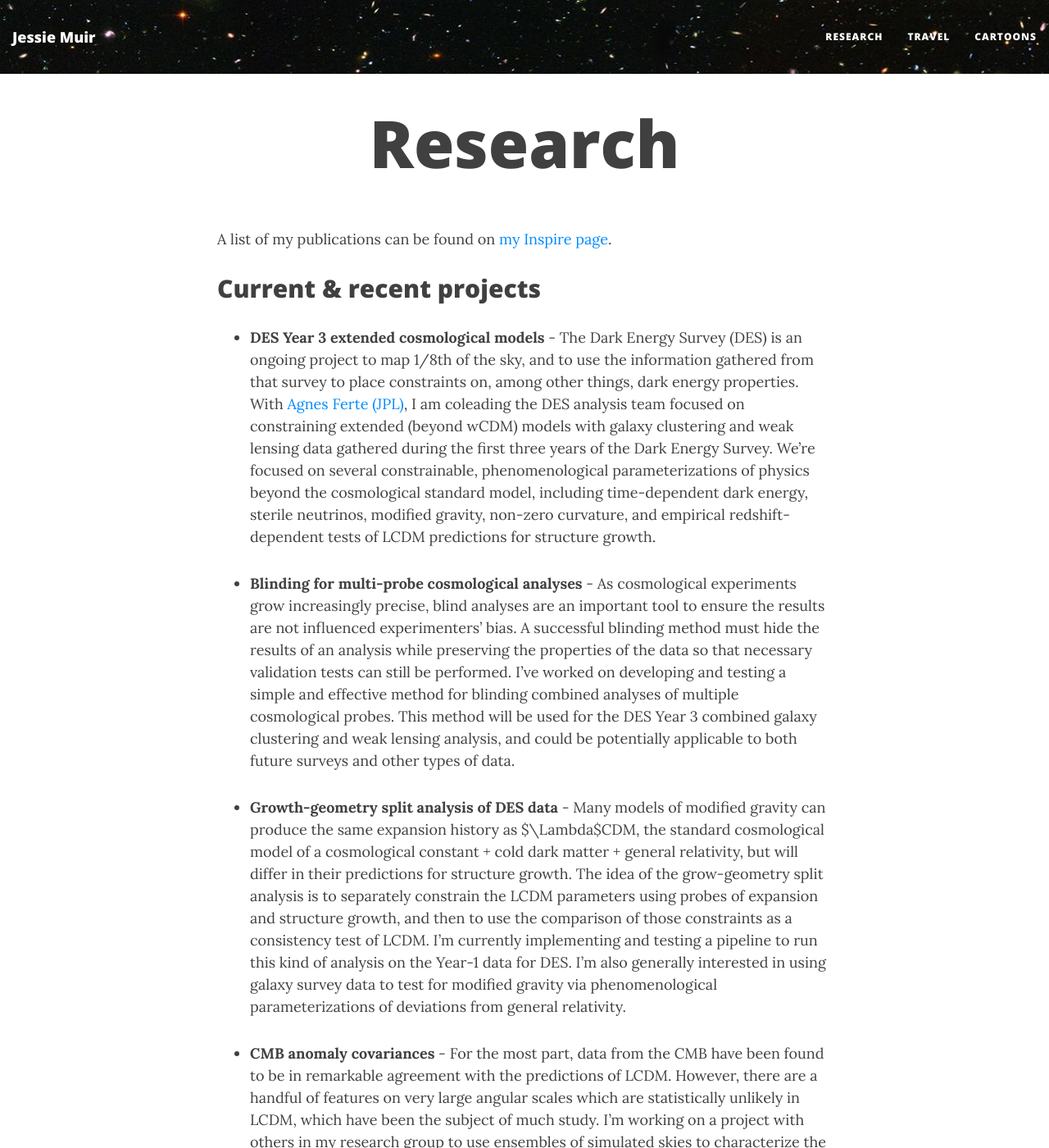
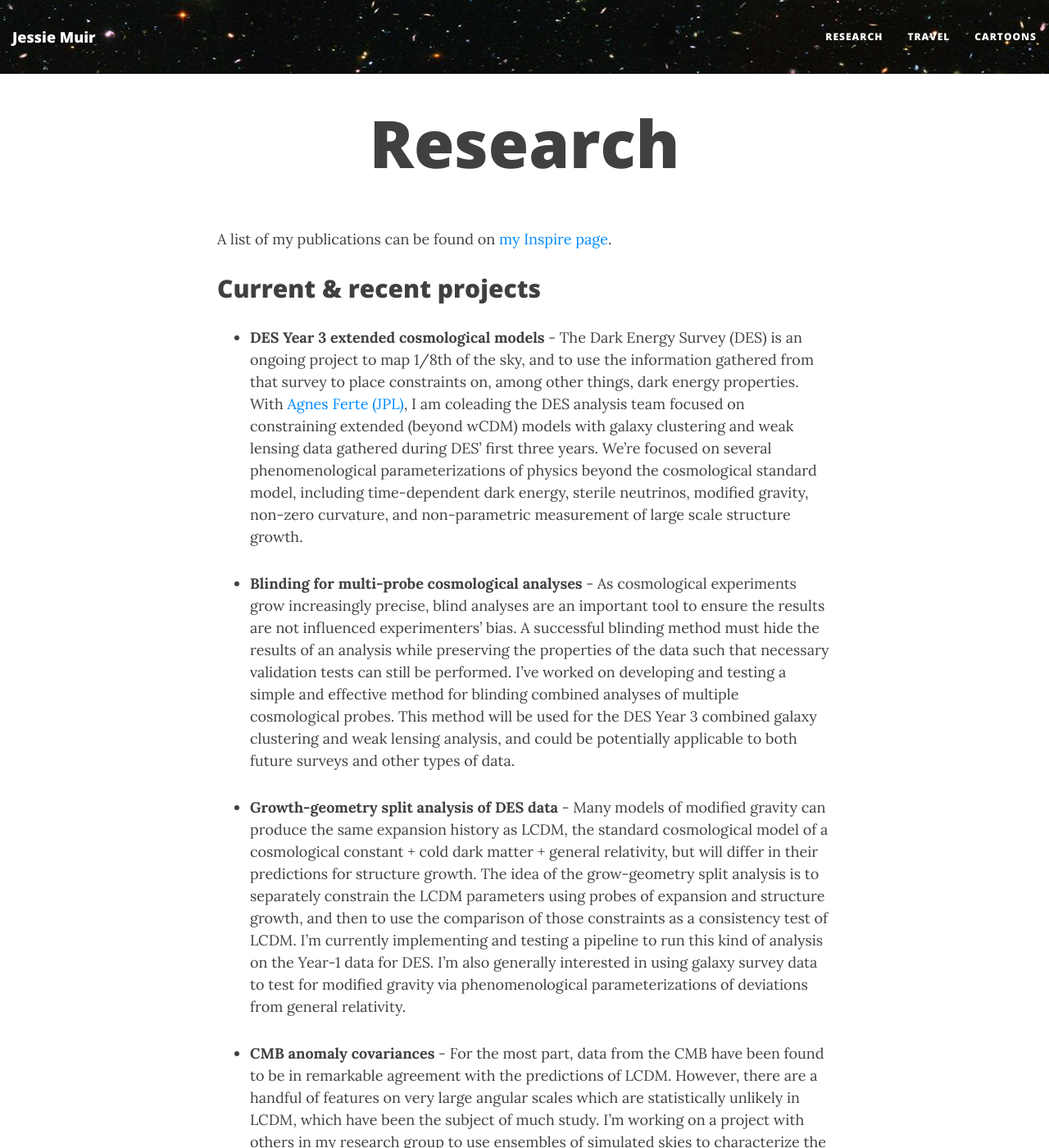
Before and after one commit to jessmuir/jessmuir.github.io, a Jekyll site: the page built from research.md, in a window 1280 px wide and 1400 px high. Shown: the whole window at 82% size. Built offline with Jekyll 4.4.1, drawn with Linux system fonts in a browser that asks for light colours; nearby versions of some CDN libraries.

Commit message:
research description update

```diff
--- a/research.md
+++ b/research.md
@@ -7,11 +7,11 @@ A list of my publications can be found on [my Inspire page](https://inspirehep.n
 
 ## Current & recent projects
 
-* **DES Year 3 extended cosmological models** - The Dark Energy Survey (DES) is an ongoing project to map 1/8th of the sky, and to use the information gathered from that survey to place constraints on, among other things, dark energy properties. With [Agnes Ferte (JPL)](https://science.jpl.nasa.gov/people/Ferte/), I am coleading the DES analysis team focused on constraining extended (beyond wCDM) models with galaxy clustering and weak lensing data gathered during the first three years of the Dark Energy Survey. We're focused on several constrainable, phenomenological parameterizations of physics beyond the cosmological standard model, including time-dependent dark energy, sterile neutrinos, modified gravity, non-zero curvature, and empirical redshift-dependent tests of LCDM predictions for structure growth.
+* **DES Year 3 extended cosmological models** - The Dark Energy Survey (DES) is an ongoing project to map 1/8th of the sky, and to use the information gathered from that survey to place constraints on, among other things, dark energy properties. With [Agnes Ferte (JPL)](https://science.jpl.nasa.gov/people/Ferte/), I am coleading the DES analysis team focused on constraining extended (beyond wCDM) models with galaxy clustering and weak lensing data gathered during DES' first three years. We're focused on several phenomenological parameterizations of physics beyond the cosmological standard model, including time-dependent dark energy, sterile neutrinos, modified gravity, non-zero curvature, and non-parametric measurement of large scale structure growth.
 
-* **Blinding for multi-probe cosmological analyses** - As cosmological experiments grow increasingly precise, blind analyses are an important tool to ensure the results are not influenced experimenters' bias. A successful blinding method must hide the results of an analysis  while preserving the properties of the data so that necessary validation tests can still be performed. I've worked on developing and testing a simple and effective method for blinding combined analyses of multiple  cosmological probes. This method will be used for the  DES Year 3 combined galaxy clustering and weak lensing analysis, and could be potentially applicable to both future surveys and other types of data.
+* **Blinding for multi-probe cosmological analyses** - As cosmological experiments grow increasingly precise, blind analyses are an important tool to ensure the results are not influenced experimenters' bias. A successful blinding method must hide the results of an analysis  while preserving the properties of the data such that necessary validation tests can still be performed. I've worked on developing and testing a simple and effective method for blinding combined analyses of multiple  cosmological probes. This method will be used for the  DES Year 3 combined galaxy clustering and weak lensing analysis, and could be potentially applicable to both future surveys and other types of data.
 
-* **Growth-geometry split analysis of DES data**  - Many models of modified gravity can produce the same expansion history as $\Lambda$CDM, the standard cosmological model of a cosmological constant + cold dark matter + general relativity, but will differ in their predictions for structure growth. The idea of the grow-geometry split analysis is to separately constrain the LCDM parameters using probes of expansion and structure growth, and then to use the comparison of those constraints as a consistency test of LCDM. I'm currently implementing and testing a pipeline to run this kind of analysis on the Year-1 data for DES. I'm also generally interested in using galaxy survey data to test for modified gravity via phenomenological parameterizations of deviations from general relativity.
+* **Growth-geometry split analysis of DES data**  - Many models of modified gravity can produce the same expansion history as LCDM, the standard cosmological model of a cosmological constant + cold dark matter + general relativity, but will differ in their predictions for structure growth. The idea of the grow-geometry split analysis is to separately constrain the LCDM parameters using probes of expansion and structure growth, and then to use the comparison of those constraints as a consistency test of LCDM. I'm currently implementing and testing a pipeline to run this kind of analysis on the Year-1 data for DES. I'm also generally interested in using galaxy survey data to test for modified gravity via phenomenological parameterizations of deviations from general relativity.
 
 * **CMB anomaly covariances** - For the most part, data from the CMB have been found to be in remarkable agreement with the predictions of LCDM. However, there are a handful of features on very large angular scales which are statistically unlikely in LCDM, which have been the subject of much study. I'm working on a project with others in my research group to use ensembles of simulated skies to characterize the extent to which these various anomalies are independent.
 
```
